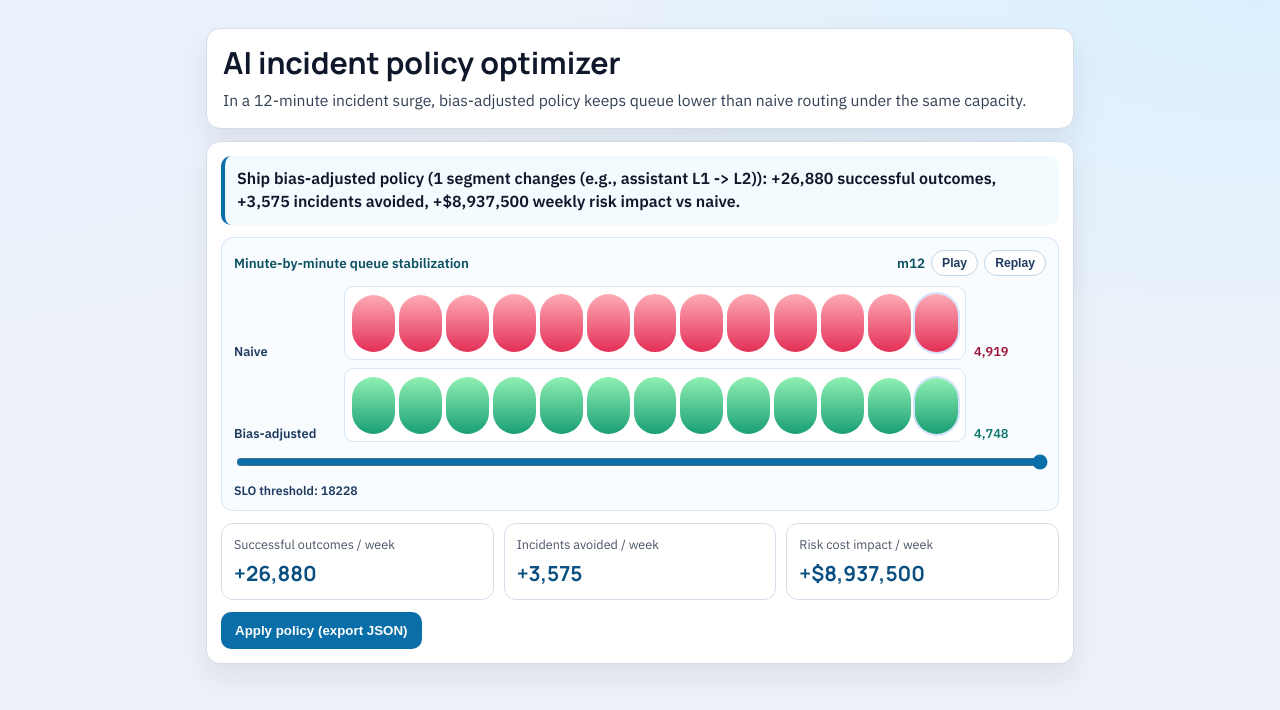
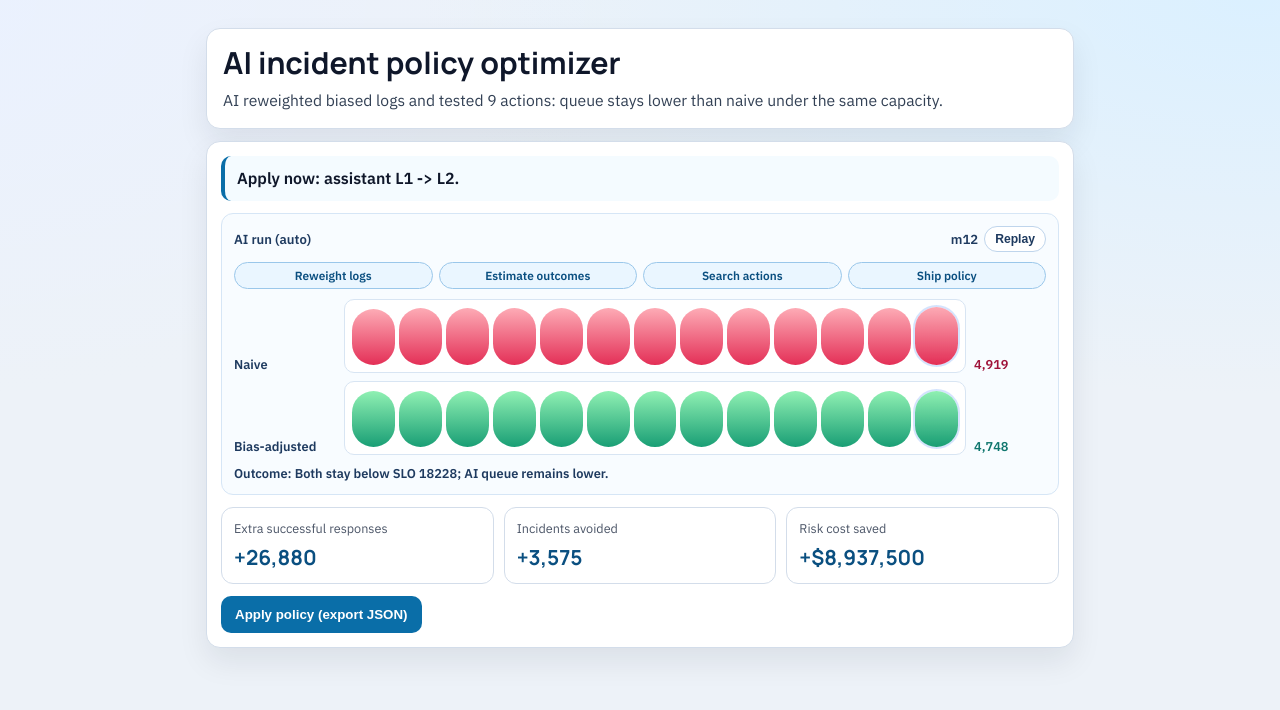
Before and after one commit to KumarNavish/promopilot, a React (Vite) app in the folder frontend/: page / in a window 1280 px wide. Shown: the top 710 px of the page. Built offline with nearby package versions, Linux system fonts and the light colour scheme; no server answers.

Commit message:
Refocus demo on concise AI usefulness narrative

```diff
--- a/frontend/src/pages/Home.tsx
+++ b/frontend/src/pages/Home.tsx
@@ -33,6 +33,8 @@ interface ImpactScore {
   successLift: number;
   incidentsAvoided: number;
   riskCostImpactUsd: number;
+  changedSegments: number;
+  candidatesEvaluated: number;
   aiPolicy: PolicyMap;
   naivePolicy: PolicyMap;
   aiProjection: PolicyProjection;
@@ -49,6 +51,7 @@ const MINUTES_PER_WEEK = 7 * 24 * 60;
 const TIMELINE_TOTAL_MINUTES = 12;
 const TIMELINE_TICK_MS = 420;
 const SURGE_MULTIPLIER = 40;
+const AI_STEPS = ["Reweight logs", "Estimate outcomes", "Search actions", "Ship policy"] as const;
 
 function formatInteger(value: number): string {
   return new Intl.NumberFormat("en-US", {
@@ -130,17 +133,21 @@ function evaluatePolicy(response: RecommendResponse, policy: PolicyMap): MethodR
   };
 }
 
-function buildChangeSummary(naivePolicy: PolicyMap, aiPolicy: PolicyMap): string {
+function buildActionSummary(naivePolicy: PolicyMap, aiPolicy: PolicyMap): { text: string; changedCount: number } {
   const changes = Object.keys(aiPolicy)
     .sort((a, b) => a.localeCompare(b))
     .filter((segment) => naivePolicy[segment] !== aiPolicy[segment]);
 
   if (changes.length === 0) {
-    return "0 segment changes";
+    return { text: "No policy level changes", changedCount: 0 };
   }
 
-  const segment = changes[0];
-  return `${changes.length} segment changes (e.g., ${cleanSegment(segment)} L${naivePolicy[segment]} -> L${aiPolicy[segment]})`;
+  const preview = changes
+    .slice(0, 2)
+    .map((segment) => `${cleanSegment(segment)} L${naivePolicy[segment]} -> L${aiPolicy[segment]}`)
+    .join(" | ");
+  const suffix = changes.length > 2 ? ` (+${changes.length - 2} more)` : "";
+  return { text: `${preview}${suffix}`, changedCount: changes.length };
 }
 
 function buildQueueTimeline(params: { naiveWeeklyIncidents: number; aiWeeklyIncidents: number }): QueueTimeline {
@@ -260,7 +267,6 @@ export function Home(): JSX.Element {
   const [error, setError] = useState<UiError | null>(null);
   const [replayTick, setReplayTick] = useState(0);
   const [timelineMinute, setTimelineMinute] = useState(0);
-  const [timelinePlaying, setTimelinePlaying] = useState(true);
 
   const runAnalysis = useCallback(async (): Promise<void> => {
     setLoading(true);
@@ -329,15 +335,19 @@ export function Home(): JSX.Element {
     const successLift = aiProjection.successes - naiveProjection.successes;
     const incidentsAvoided = naiveProjection.incidents - aiProjection.incidents;
     const riskCostImpactUsd = naiveProjection.riskCostUsd - aiProjection.riskCostUsd;
-    const changeSummary = buildChangeSummary(naivePolicy, aiPolicy);
+    const actionSummary = buildActionSummary(naivePolicy, aiPolicy);
+    const candidatesEvaluated = results.dr.dose_response.reduce(
+      (count, segment) => count + segment.points.filter((point) => point.policy_level <= MAX_POLICY_LEVEL).length,
+      0
+    );
 
     return {
-      recommendationLine: `Ship bias-adjusted policy (${changeSummary}): ${formatSignedInteger(successLift)} successful outcomes, ${formatSignedInteger(
-        incidentsAvoided
-      )} incidents avoided, ${formatSignedCurrency(riskCostImpactUsd)} weekly risk impact vs naive.`,
+      recommendationLine: `Apply now: ${actionSummary.text}.`,
       successLift,
       incidentsAvoided,
       riskCostImpactUsd,
+      changedSegments: actionSummary.changedCount,
+      candidatesEvaluated,
       aiPolicy,
       naivePolicy,
       aiProjection,
@@ -357,42 +367,51 @@ export function Home(): JSX.Element {
   }, [score]);
 
   const storyLine = useMemo(() => {
-    if (!queueTimeline) {
+    if (!queueTimeline || !score) {
       return "Auto-running policy search...";
     }
 
     if (queueTimeline.naiveBreachMinute !== null && queueTimeline.aiBreachMinute === null) {
-      return `In a 12-minute incident surge, naive routing breaches SLO at m${queueTimeline.naiveBreachMinute} while bias-adjusted policy stays stable.`;
+      return `AI reweighted biased logs and tested ${score.candidatesEvaluated} actions: naive breaches SLO at m${queueTimeline.naiveBreachMinute}, AI stays stable.`;
     }
 
     if (queueTimeline.naiveBreachMinute !== null && queueTimeline.aiBreachMinute !== null) {
-      return `In a 12-minute incident surge, bias-adjusted policy delays SLO breach from m${queueTimeline.naiveBreachMinute} to m${queueTimeline.aiBreachMinute}.`;
+      return `AI reweighted biased logs and tested ${score.candidatesEvaluated} actions: SLO breach shifts from m${queueTimeline.naiveBreachMinute} to m${queueTimeline.aiBreachMinute}.`;
     }
 
-    return `In a 12-minute incident surge, bias-adjusted policy keeps queue lower than naive routing under the same capacity.`;
+    return `AI reweighted biased logs and tested ${score.candidatesEvaluated} actions: queue stays lower than naive under the same capacity.`;
+  }, [queueTimeline, score]);
+
+  const outcomeLine = useMemo(() => {
+    if (!queueTimeline) {
+      return "Computing timeline...";
+    }
+    if (queueTimeline.naiveBreachMinute !== null && queueTimeline.aiBreachMinute === null) {
+      return `Outcome: Naive breaches at m${queueTimeline.naiveBreachMinute}. AI stays below SLO ${queueTimeline.sloThreshold}.`;
+    }
+    if (queueTimeline.naiveBreachMinute !== null && queueTimeline.aiBreachMinute !== null) {
+      return `Outcome: Breach delayed from m${queueTimeline.naiveBreachMinute} to m${queueTimeline.aiBreachMinute}.`;
+    }
+    return `Outcome: Both stay below SLO ${queueTimeline.sloThreshold}; AI queue remains lower.`;
   }, [queueTimeline]);
 
   useEffect(() => {
     if (!queueTimeline) {
       setTimelineMinute(0);
-      setTimelinePlaying(false);
+      return;
+    }
+  }, [queueTimeline, replayTick]);
+
+  useEffect(() => {
+    if (!queueTimeline) {
       return;
     }
 
     setTimelineMinute(0);
-    setTimelinePlaying(true);
-  }, [queueTimeline, replayTick]);
-
-  useEffect(() => {
-    if (!queueTimeline || !timelinePlaying) {
-      return;
-    }
-
     const intervalId = window.setInterval(() => {
       setTimelineMinute((current) => {
         if (current >= TIMELINE_TOTAL_MINUTES) {
           window.clearInterval(intervalId);
-          setTimelinePlaying(false);
           return current;
         }
         return current + 1;
@@ -402,7 +421,7 @@ export function Home(): JSX.Element {
     return () => {
       window.clearInterval(intervalId);
     };
-  }, [queueTimeline, timelinePlaying]);
+  }, [queueTimeline, replayTick]);
 
   const metricAnimationKey = `${results.dr?.artifact_version ?? "none"}|${replayTick}`;
   const queueAnimationKey = `${metricAnimationKey}|${timelineMinute}`;
@@ -414,6 +433,10 @@ export function Home(): JSX.Element {
   const animatedNaiveQueue = useAnimatedNumber(currentNaiveQueue, `queue-naive|${queueAnimationKey}`, 220);
   const animatedAiQueue = useAnimatedNumber(currentAiQueue, `queue-ai|${queueAnimationKey}`, 220);
   const timelineMaxQueue = Math.max(...(queueTimeline?.naiveQueue ?? [1]), ...(queueTimeline?.aiQueue ?? [1]), 1);
+  const activeStep = Math.min(
+    AI_STEPS.length - 1,
+    Math.floor((timelineMinute / TIMELINE_TOTAL_MINUTES) * AI_STEPS.length)
+  );
 
   return (
     <main className="page-shell" data-testid="home-shell">
@@ -426,7 +449,7 @@ export function Home(): JSX.Element {
 
       {loading ? (
         <p className="status-line" data-testid="status-line">
-          Running counterfactual policy search...
+          Running AI policy search...
         </p>
       ) : null}
 
@@ -445,22 +468,9 @@ export function Home(): JSX.Element {
 
           <section className="impact-strip" data-testid="impact-strip">
             <div className="impact-strip-header">
-              <p className="timeline-headline">Minute-by-minute queue stabilization</p>
+              <p className="timeline-headline">AI run (auto)</p>
               <div className="timeline-actions">
                 <p className="timeline-minute" data-testid="timeline-minute">{`m${timelineMinute}`}</p>
-                <button
-                  type="button"
-                  className="text-button"
-                  onClick={() => {
-                    if (!timelinePlaying && timelineMinute >= TIMELINE_TOTAL_MINUTES) {
-                      setTimelineMinute(0);
-                    }
-                    setTimelinePlaying((prev) => !prev);
-                  }}
-                  data-testid="timeline-play-toggle"
-                >
-                  {timelinePlaying ? "Pause" : "Play"}
-                </button>
                 <button
                   type="button"
                   className="text-button"
@@ -470,6 +480,18 @@ export function Home(): JSX.Element {
                   Replay
                 </button>
               </div>
+            </div>
+
+            <div className="step-strip" data-testid="ai-steps">
+              {AI_STEPS.map((step, index) => (
+                <span
+                  key={step}
+                  className={`step-pill ${index <= activeStep ? "active" : ""}`}
+                  data-testid={`ai-step-${index}`}
+                >
+                  {step}
+                </span>
+              ))}
             </div>
 
             <div className="timeline-rows" data-testid="timeline-chart">
@@ -512,34 +534,24 @@ export function Home(): JSX.Element {
               </article>
             </div>
 
-            <input
-              type="range"
-              min={0}
-              max={TIMELINE_TOTAL_MINUTES}
-              step={1}
-              value={timelineMinute}
-              onChange={(event) => {
-                setTimelineMinute(Number(event.target.value));
-                setTimelinePlaying(false);
-              }}
-              data-testid="timeline-scrubber"
-            />
-            <p className="slo-line" data-testid="timeline-slo">{`SLO threshold: ${queueTimeline?.sloThreshold ?? 0}`}</p>
+            <p className="slo-line" data-testid="timeline-slo">
+              {outcomeLine}
+            </p>
           </section>
 
           <div className="kpi-row">
             <article className="kpi-card" data-testid="kpi-success">
-              <p>Successful outcomes / week</p>
+              <p>Extra successful responses</p>
               <strong>{formatSignedInteger(animatedSuccessLift)}</strong>
             </article>
 
             <article className="kpi-card" data-testid="kpi-incidents">
-              <p>Incidents avoided / week</p>
+              <p>Incidents avoided</p>
               <strong>{formatSignedInteger(animatedIncidentsAvoided)}</strong>
             </article>
 
             <article className="kpi-card" data-testid="kpi-risk-cost">
-              <p>Risk cost impact / week</p>
+              <p>Risk cost saved</p>
               <strong>{formatSignedCurrency(animatedRiskCost)}</strong>
             </article>
           </div>
--- a/frontend/src/styles.css
+++ b/frontend/src/styles.css
@@ -124,9 +124,9 @@ h1 {
 .timeline-headline,
 .timeline-minute {
   margin: 0;
-  font-size: 0.84rem;
+  font-size: 0.82rem;
   font-weight: 700;
-  color: #0b4f60;
+  color: #1e3a5f;
 }
 
 .timeline-actions {
@@ -144,6 +144,30 @@ h1 {
   font-size: 0.76rem;
   font-weight: 700;
   cursor: pointer;
+}
+
+.step-strip {
+  display: grid;
+  grid-template-columns: repeat(4, minmax(0, 1fr));
+  gap: 6px;
+}
+
+.step-pill {
+  border: 1px solid #d4e4f4;
+  border-radius: 999px;
+  padding: 5px 8px;
+  text-align: center;
+  font-size: 0.74rem;
+  font-weight: 700;
+  color: #5a6f86;
+  background: #ffffff;
+  transition: background 160ms ease, color 160ms ease, border-color 160ms ease;
+}
+
+.step-pill.active {
+  border-color: #9ac7ea;
+  color: #0a4f80;
+  background: #eaf6ff;
 }
 
 .timeline-rows {
@@ -213,15 +237,10 @@ h1 {
   box-shadow: 0 0 0 2px rgba(59, 130, 246, 0.24);
 }
 
-input[type="range"] {
-  width: 100%;
-  accent-color: var(--accent);
-}
-
 .slo-line {
   margin: 0;
   color: #1e3a5f;
-  font-size: 0.77rem;
+  font-size: 0.8rem;
   font-weight: 700;
 }
 
@@ -269,6 +288,10 @@ input[type="range"] {
     align-items: flex-start;
   }
 
+  .step-strip {
+    grid-template-columns: repeat(2, minmax(0, 1fr));
+  }
+
   .timeline-row,
   .kpi-row {
     grid-template-columns: 1fr;
```
Also changed, not shown: 1 other file (tests, documents, lock files or other folders).
